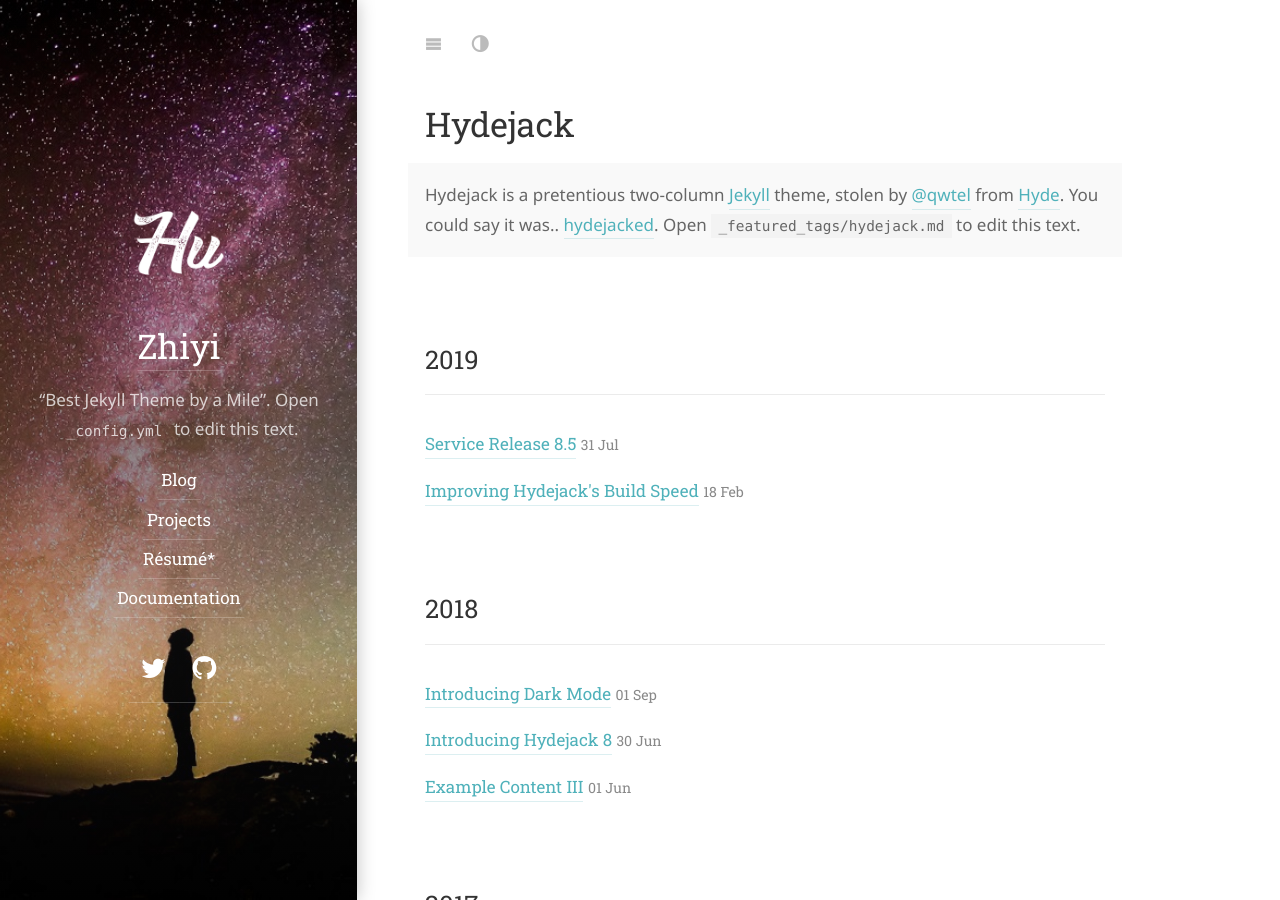
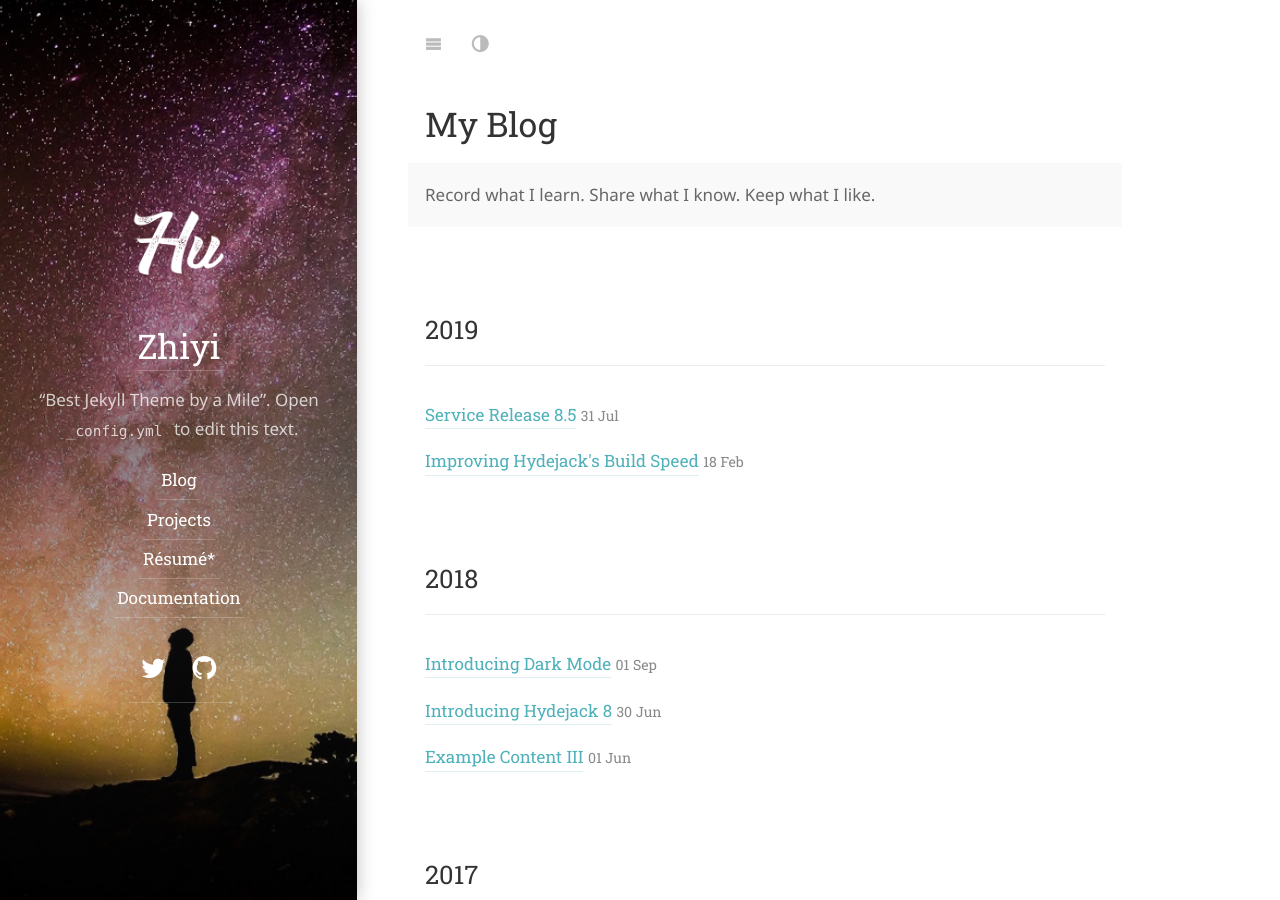
Before and after one commit to JacquelineHu/JacquelinHu.github.io, a Jekyll site: the page built from _featured_categories/hydejack.md, in a window 1280 px wide and 900 px high. Built offline with Jekyll 4.4.1, drawn with Linux system fonts in a browser that asks for light colours; some web fonts are replaced.

Commit message:
Update hydejack.md

```diff
--- a/_featured_categories/hydejack.md
+++ b/_featured_categories/hydejack.md
@@ -1,10 +1,7 @@
 ---
 layout: list
-title: Hydejack
+title: My Blog
 slug: hydejack
 description: >
-  Hydejack is a pretentious two-column [Jekyll](http://jekyllrb.com/) theme, stolen by
-  [@qwtel](https://twitter.com/qwtel) from [Hyde](http://hyde.getpoole.com).
-  You could say it was.. [hydejacked](http://media3.giphy.com/media/makedRIckZBW8/giphy.gif).
-  Open `_featured_tags/hydejack.md` to edit this text.
+  Record what I learn. Share what I know. Keep what I like.
 ---
```
